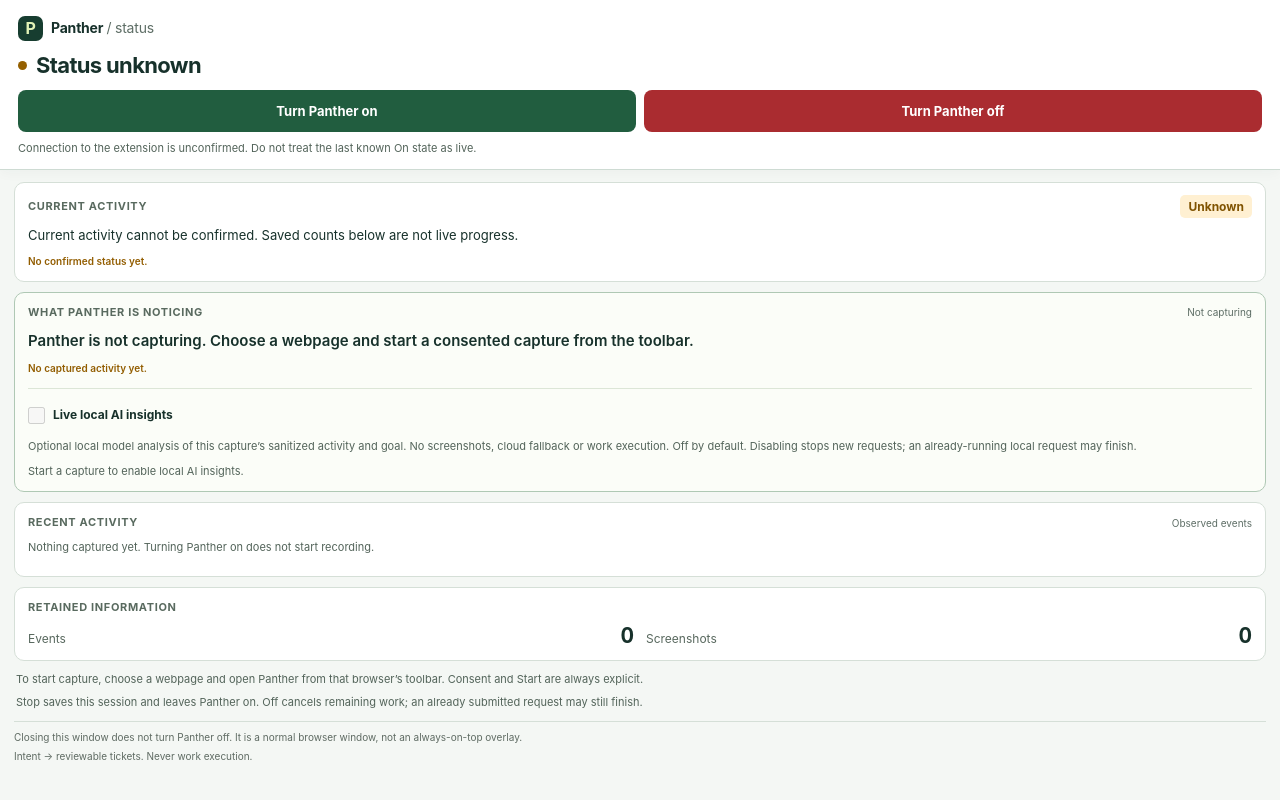
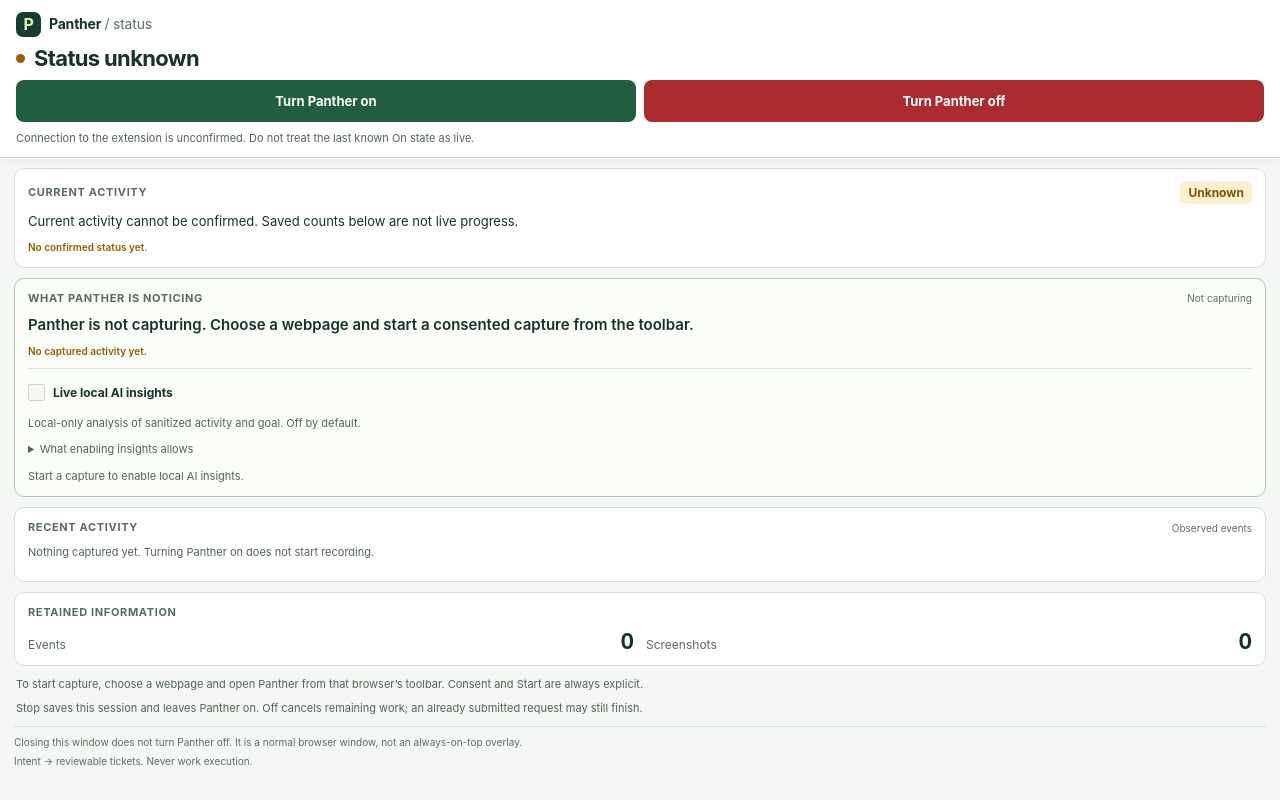
Before and after one commit to hamanakam1/browsertrace, a browser extension: page extension/monitor/monitor.html in a window 1280 px wide. Drawn offline with Linux system fonts and the light colour scheme.

Commit message:
Keep live interpretation visible in compact status windows

```diff
--- a/extension/monitor/monitor.css
+++ b/extension/monitor/monitor.css
@@ -3,11 +3,11 @@
 body { margin: 0; min-width: 280px; font-size: 13px; line-height: 1.45; }
 [hidden] { display: none !important; }
 button { font: inherit; }
-.power-panel { position: sticky; top: 0; z-index: 2; padding: 16px 18px 12px; background: #fff; border-bottom: 1px solid #cedbd3; box-shadow: 0 3px 12px #17312b09; }
+.power-panel { position: sticky; top: 0; z-index: 2; padding: 12px 16px 10px; background: #fff; border-bottom: 1px solid #cedbd3; box-shadow: 0 3px 12px #17312b09; }
 .brand { display: flex; align-items: center; gap: 8px; font-size: 14px; font-weight: 750; letter-spacing: -.2px; }
 .brand-mark { display: grid; place-items: center; width: 25px; height: 25px; border-radius: 7px; background: #173d30; color: #e3f3b7; font-size: 16px; }
 .brand-subtitle { color: #5e6e66; font-weight: 400; }
-.power-heading { display: flex; align-items: center; gap: 9px; margin: 12px 0; }
+.power-heading { display: flex; align-items: center; gap: 9px; margin: 9px 0; }
 h1 { font-size: 22px; line-height: 1.15; letter-spacing: -.65px; margin: 0; overflow-wrap: anywhere; }
 .power-dot { width: 9px; height: 9px; flex: 0 0 auto; background: #78847d; border-radius: 50%; }
 .power-dot[data-state="on"] { background: #257d4d; box-shadow: 0 0 0 4px #e5f1e7; }
@@ -23,18 +23,22 @@
 .button:focus-visible { outline: 3px solid #296bce; outline-offset: 3px; }
 .button:disabled { cursor: default; opacity: .55; }
 .small { font-size: 11px; line-height: 1.5; color: #53645a; margin: 8px 0 0; overflow-wrap: anywhere; }
-main { padding: 12px 14px 14px; }
+main { padding: 10px 14px 14px; }
 section { margin-bottom: 10px; }
 .activity-card, .evidence-card, .understanding-card, .actions-card { padding: 12px 13px; border: 1px solid #d5dfd7; border-radius: 10px; background: #fff; min-width: 0; }
 .understanding-card { border-color: #afc8b4; background: #fbfdf8; }
-.understanding-summary { font-size: 15px; font-weight: 620; line-height: 1.45; margin: 10px 0 0; overflow-wrap: anywhere; }
+.understanding-summary { font-size: 15px; font-weight: 620; line-height: 1.4; margin: 8px 0 0; overflow-wrap: anywhere; }
+.inferred-intent { font-size: 12px; color: #365342; line-height: 1.45; margin: 8px 0 0; overflow-wrap: anywhere; }
 .source-label { font-size: 10px; color: #5e6e66; text-align: right; overflow-wrap: anywhere; }
-.intent-context { border-left: 2px solid #cadbc8; padding-left: 9px; margin-top: 10px; }
+.intent-context, .ai-consent-details { margin-top: 8px; font-size: 11px; color: #53645a; }
+summary { cursor: pointer; width: fit-content; padding: 2px 0; }
+summary:focus-visible { outline: 3px solid #296bce; outline-offset: 3px; }
+.intent-context[open] { border-left: 2px solid #cadbc8; padding-left: 9px; }
 h3 { font-size: 11px; font-weight: 650; margin: 0 0 6px; }
 .friction-section { margin-top: 12px; padding: 9px; background: #fff4dc; border-radius: 6px; }
 .friction-list { padding-left: 15px; margin: 0; font-size: 11px; }
 .friction-list li { margin: 5px 0; overflow-wrap: anywhere; }
-.live-ai-controls { margin-top: 13px; padding-top: 11px; border-top: 1px solid #dce6d7; }
+.live-ai-controls { margin-top: 10px; padding-top: 8px; border-top: 1px solid #dce6d7; }
 .checkbox-label { display: flex; align-items: center; gap: 8px; min-height: 30px; font-size: 12px; font-weight: 650; }
 .checkbox-label input { width: 17px; height: 17px; margin: 0; accent-color: #215d3f; flex-shrink: 0; }
 .checkbox-label input:focus-visible { outline: 3px solid #296bce; outline-offset: 3px; }
--- a/extension/monitor/monitor.html
+++ b/extension/monitor/monitor.html
@@ -28,16 +28,18 @@
     <section class="understanding-card" aria-label="Live understanding">
       <div class="section-heading"><h2>What Panther is noticing</h2><span id="understandingMode" class="source-label">Not capturing</span></div>
       <p id="understandingSummary" class="understanding-summary">Panther is not capturing. Choose a webpage and start a consented capture from the toolbar.</p>
+      <p id="inferredIntent" class="inferred-intent"></p>
       <p id="observationFreshness" class="freshness">No captured activity yet.</p>
-      <div id="intentContext" class="intent-context" hidden>
+      <details id="intentContext" class="intent-context" hidden>
+        <summary>Capture context</summary>
         <p id="observedPage" class="small"></p>
         <p id="statedGoal" class="small"></p>
-        <p id="inferredIntent" class="small"></p>
-      </div>
+      </details>
       <div id="frictionSection" class="friction-section" hidden><h3>Possible friction · not a finding</h3><ul id="frictionList" class="friction-list"></ul></div>
       <div class="live-ai-controls">
         <label class="checkbox-label"><input id="liveAiToggle" type="checkbox" disabled><span>Live local AI insights</span></label>
-        <p class="small">Optional local model analysis of this capture’s sanitized activity and goal. No screenshots, cloud fallback or work execution. Off by default. Disabling stops new requests; an already-running local request may finish.</p>
+        <p class="small">Local-only analysis of sanitized activity and goal. Off by default.</p>
+        <details class="ai-consent-details"><summary>What enabling insights allows</summary><p class="small">Only this capture’s sanitized activity and stated goal go to your local model. No screenshots, cloud fallback or work execution. Disabling stops new requests; an already-running local request may finish. Closing or hiding this window also disables insights.</p></details>
         <p id="liveAiStatus" class="small" role="status">Start a capture to enable local AI insights.</p>
         <div id="liveAiResult" class="ai-result" hidden><span id="liveAiProvenance" class="source-label"></span><p id="liveAiSummary"></p><p id="liveAiIntent" class="small"></p><p id="liveAiIssue" class="small" hidden></p><p id="liveAiEvidence" class="small"></p></div>
       </div>
--- a/extension/monitor/monitor.js
+++ b/extension/monitor/monitor.js
@@ -61,6 +61,7 @@
   elements.observedPage.hidden = !live.page && !live.pageTitle;
   elements.statedGoal.textContent = live.goal ? `Your stated goal: ${live.goal}` : "No goal was provided for this capture.";
   elements.inferredIntent.textContent = live.intent ? `Tentative interpretation · rules: ${live.intent}` : "Not enough observed activity to infer an intent yet.";
+  elements.inferredIntent.hidden = !live.hasData;
   elements.frictionSection.hidden = !live.patterns.length;
   elements.frictionList.replaceChildren(...live.patterns.map(pattern => {
     const row = document.createElement("li");
@@ -84,8 +85,8 @@
   elements.liveAiToggle.disabled = !live.current || !visible() || !!operationPending;
   elements.liveAiStatus.textContent = aiError ? `Local AI unavailable: ${aiError}. Observed activity and rule-based interpretation continue; no cloud fallback.` :
     aiPending ? "Local AI is interpreting a bounded activity snapshot. Capture and Off remain available." :
-    aiEnabled ? "Local AI enabled for this capture only. Refreshes after new events, at most once every 15 seconds." :
-    live.current ? "Optional and off. Enable to interpret this capture with your local model." : "Start a capture to enable local AI insights.";
+    aiEnabled ? "On for this capture. New-event refreshes at most once every 15 seconds." :
+    live.current ? "Off. Enable for this capture only." : "Start a capture to enable local AI insights.";
   const result = aiResult?.sessionId === live.sessionId ? aiResult : null;
   elements.liveAiResult.hidden = !result;
   if (result) {
--- a/extension/monitor/status-model.js
+++ b/extension/monitor/status-model.js
@@ -41,7 +41,7 @@
   } else if (session) {
     if (snapshot.status === "recording") {
       activity = "Capturing"; tone = "active";
-      detail = "Recording interactions in your chosen tab. Event counts should increase as you use that page.";
+      detail = "Capturing interactions in your chosen tab.";
     } else if (snapshot.status === "saving") {
       activity = "Saving"; tone = "active"; detail = "Saving captured evidence to the local backend.";
     } else {
@@ -74,7 +74,7 @@
 
   return {
     power, title, on, fresh, checkedAt, activity, detail, tone,
-    runtimeHelp: on ? "Native helper confirms a running backend process. This is not a backend or destination health check." :
+    runtimeHelp: on ? "Backend process confirmed; not a backend or destination health check." :
       power === "off" ? "No capture or automatic delivery starts while Panther is off." :
       power === "unknown" ? "Connection to the extension is unconfirmed. Do not treat the last known On state as live." :
       power === "error" ? "The runtime could not confirm its state. Turn off remains available." :
@@ -117,7 +117,7 @@
   return {
     hasData, current, sessionId: hasData ? live.sessionId : "", events, observedAt, recentEvents, patterns,
     summary: hasData ? text(live.summary) || "Waiting for captured interactions to describe this session." : "Panther is not capturing. Choose a webpage and start a consented capture from the toolbar.",
-    goal: hasData ? text(live.goal) : "", intent: /^User-stated goal:/i.test(inferred) ? "" : inferred,
+    goal: hasData ? text(live.goal) : "", intent: /^User-stated goal:/i.test(inferred) ? "" : inferred.replace(/^Tentative interpretation from recent controls:\s*/i, ""),
     page: hasData ? text(live.page?.url).slice(0, 220) : "",
     pageTitle: hasData ? text(live.page?.title).slice(0, 160) : "",
     mode: current ? "Live · rules" : hasData ? "Historical · rules" : "Not capturing",
```
Also changed, not shown: tests/monitor-model.test.mjs (+6 -0 lines), tests/monitor-ui.test.mjs (+5 -0 lines).
